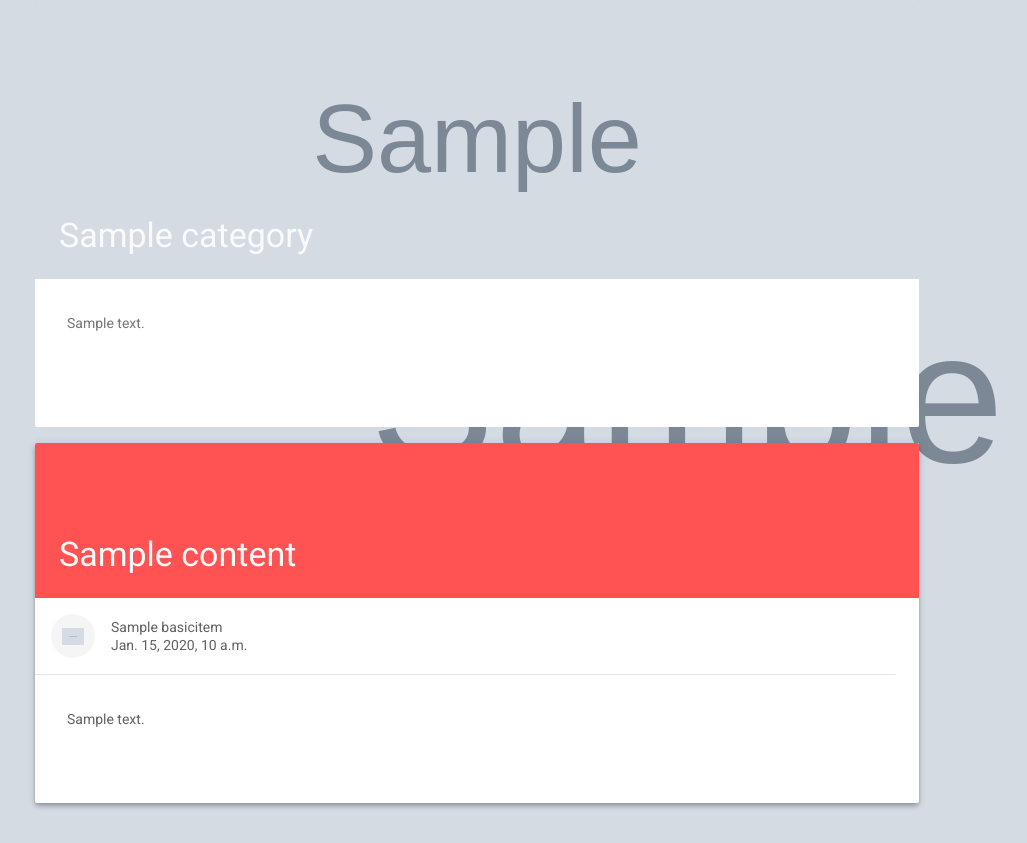
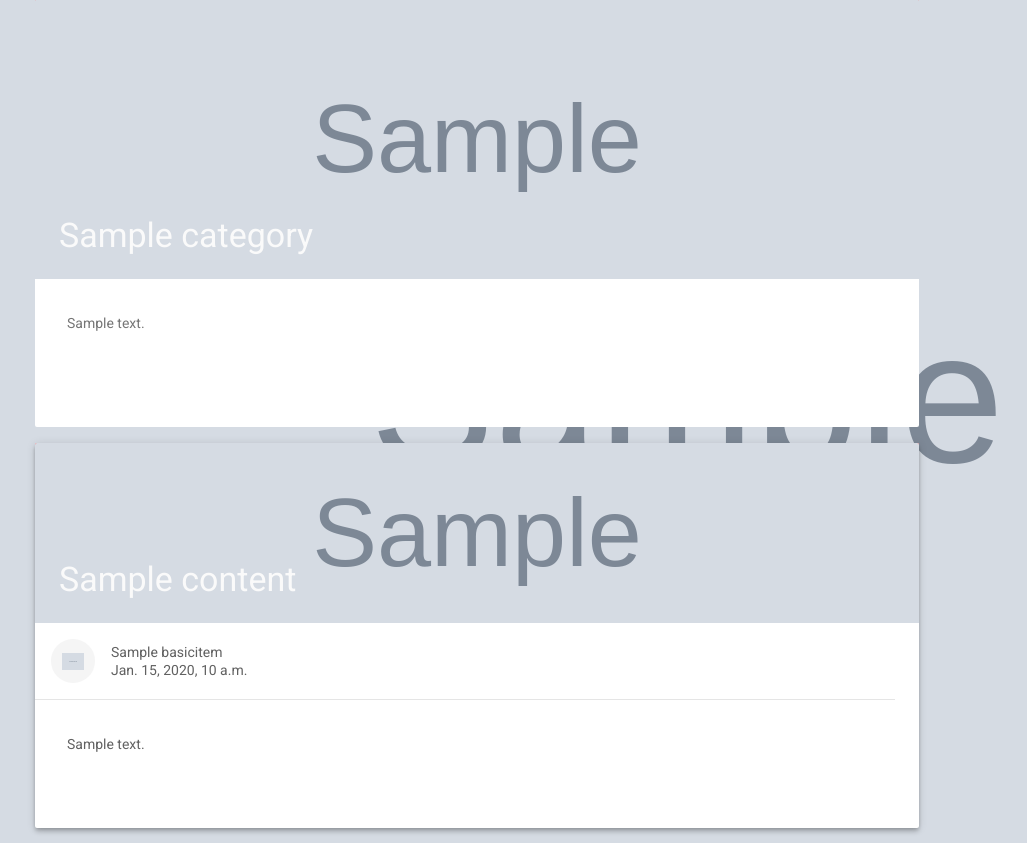
Before and after one commit to BijoySingh/HomePageMaker, a Django app: page /category/1/ in a window 1280 px wide. Shown: the part 239-1082 px from the top of the page, without its empty margins (163-1190 px from the left). Run offline with Django 3.2, Linux system fonts and the light colour scheme; tables that the repository leaves empty hold one stand-in row (values such as "Sample post"); grey boxes marked "Sample" are stand-in pictures; some libraries are stand-ins or nearby versions.

Commit message:
Adding image view supprot in content

```diff
--- a/templates/content.html
+++ b/templates/content.html
@@ -32,7 +32,12 @@
     {% for item in contents %}
         <div class="mdl-card mdl-shadow--4dp mdl-cell mdl-cell--12-col">
             <div class="mdl-card__media mdl-color-text--grey-50"
-             style="height: 120px;">
+                 {% if item.cover and item.cover.url %}
+                    style="background-image: url('{{ item.cover.url }}'); height: 180px;"
+                 {% else %}
+                    style="height: 120px;"
+                 {% endif %}
+             >
               <h3>{{ item.title }}</h3>
             </div>
             <div class="mdl-color-text--grey-700 mdl-card__supporting-text meta">
```
